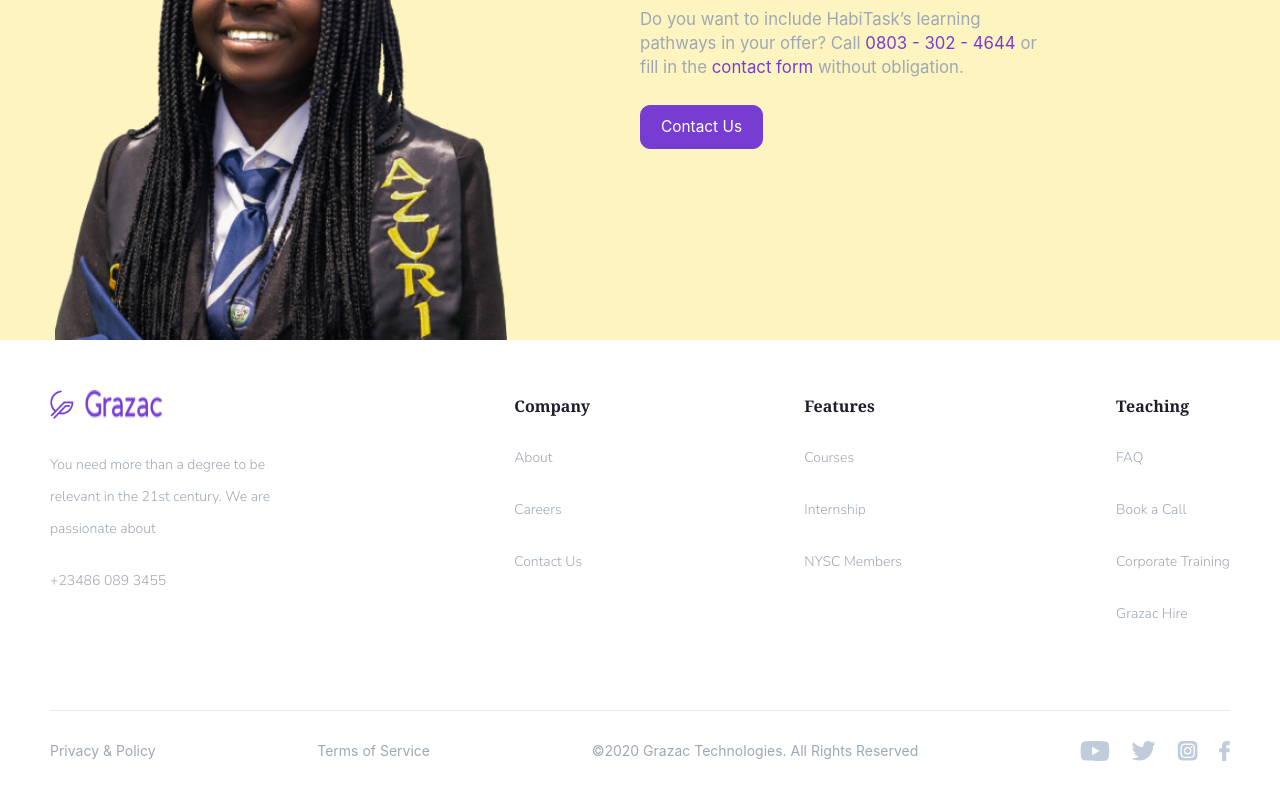
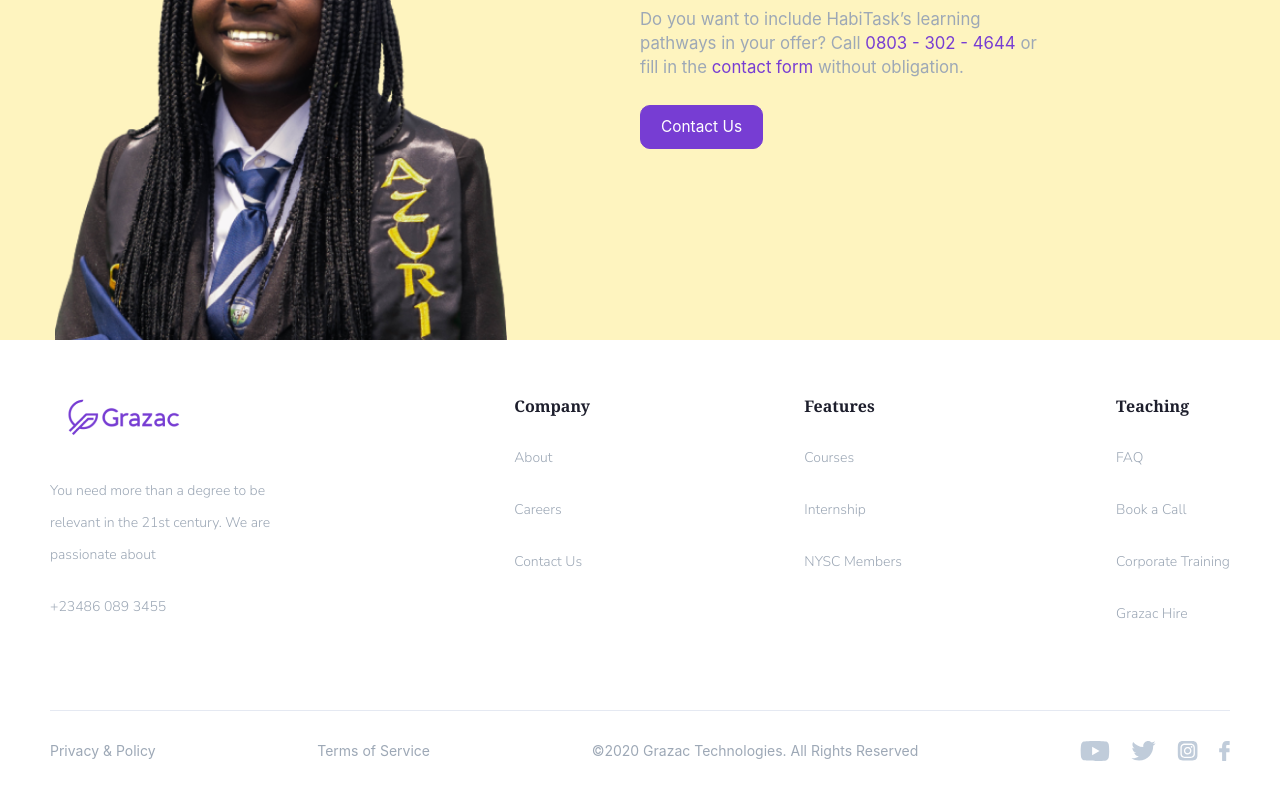
Before and after one commit to Grazac-Project/grazac-academy-web, a React (Create React App) app: page /gga in a window 1280 px wide. Shown: the part 2951-3751 px from the top of the page. Built offline with nearby package versions, Linux system fonts and the light colour scheme.

Commit message:
few changs

```diff
--- a/src/components/Footer.js
+++ b/src/components/Footer.js
@@ -3,8 +3,7 @@ import Facebook from "../images/svg/facebook.svg"
 import Instagram from "../images/svg/instagram.svg"
 import Twitter from "../images/svg/twitter.svg"
 import Youtube from "../images/svg/youtube.svg"
-import GrazacIcon from "../images/grazac-icon.png";
-import GrazacName from "../images/grazac-name.png";
+import Logo from "../images/grazac.png";
 
 const Footer = () => {
   return(
@@ -14,8 +13,7 @@ const Footer = () => {
           <ul className="footer__list">
             <li className="footer__item footer__item--head">
               <div className="footer__logo">
-                <img src={GrazacIcon} alt="logo" />
-                <img src={GrazacName} alt="logo" />
+                <img src={Logo} alt="logo" />
               </div>
             </li>
             <li className="footer__item">You need more than a degree to be relevant in the 21st century. We are passionate about </li>
--- a/src/scss/main.css
+++ b/src/scss/main.css
@@ -487,7 +487,7 @@ html {
 }
 
 .landing__header {
-  background-color: #f1f5fc;
+  background-color: #fff;
   padding: 1rem;
   padding-bottom: 10rem;
 }
@@ -808,6 +808,7 @@ html {
       -ms-flex-align: center;
           align-items: center;
   padding: 5rem;
+  overflow: hidden;
 }
 
 @media (max-width: 37.5em) {
--- a/src/scss/page/_landing.scss
+++ b/src/scss/page/_landing.scss
@@ -1,6 +1,6 @@
 .landing {
   &__header {
-    background-color: #f1f5fc;
+    background-color: $color-white;
     padding: 1rem;
     padding-bottom: 10rem;
 
@@ -244,6 +244,7 @@
       justify-content: space-between;
       align-items: center;
       padding: 5rem;
+      overflow: hidden;
 
       @include respond(phone) {
         margin-bottom: 5rem;
```
Also changed, not shown: 2 other files (tests, documents, lock files or other folders).
